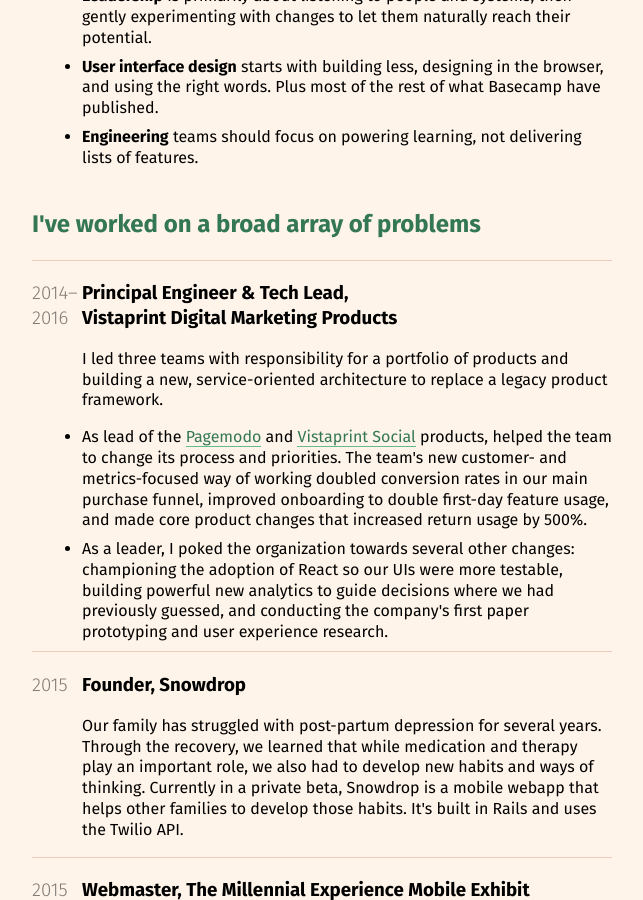
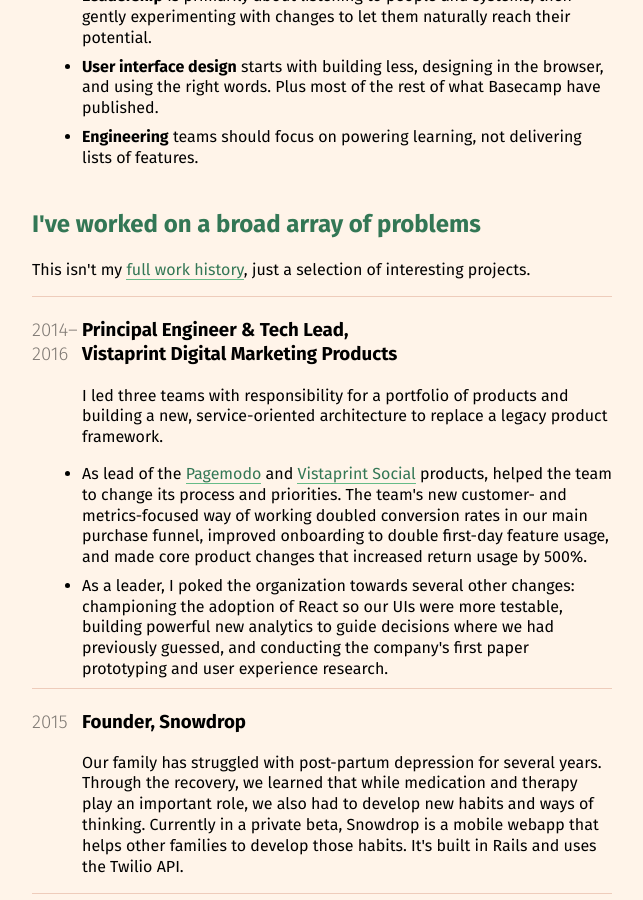
Before and after one commit to asolove/asolove.github.io, a Jekyll site: the page portfolio.html, which Jekyll copies as it is, in a window 1280 px wide and 900 px high, scrolled down 643 px. Shown: the whole window, without its empty margins (308-951 px from the left). Built offline with Jekyll 4.4.1, drawn with Linux system fonts in a browser that asks for light colours.

Commit message:
Small clarification.

```diff
--- a/portfolio.html
+++ b/portfolio.html
@@ -104,6 +104,7 @@
     <section>
       <header>
         <h2>I've worked on a broad array of problems</h2>
+        <p>This isn't my <a href="https://www.linkedin.com/in/adam-solove-9727237b">full work history</a>, just a selection of interesting projects.</p>
       </header>
 
       <section class="project">
```
